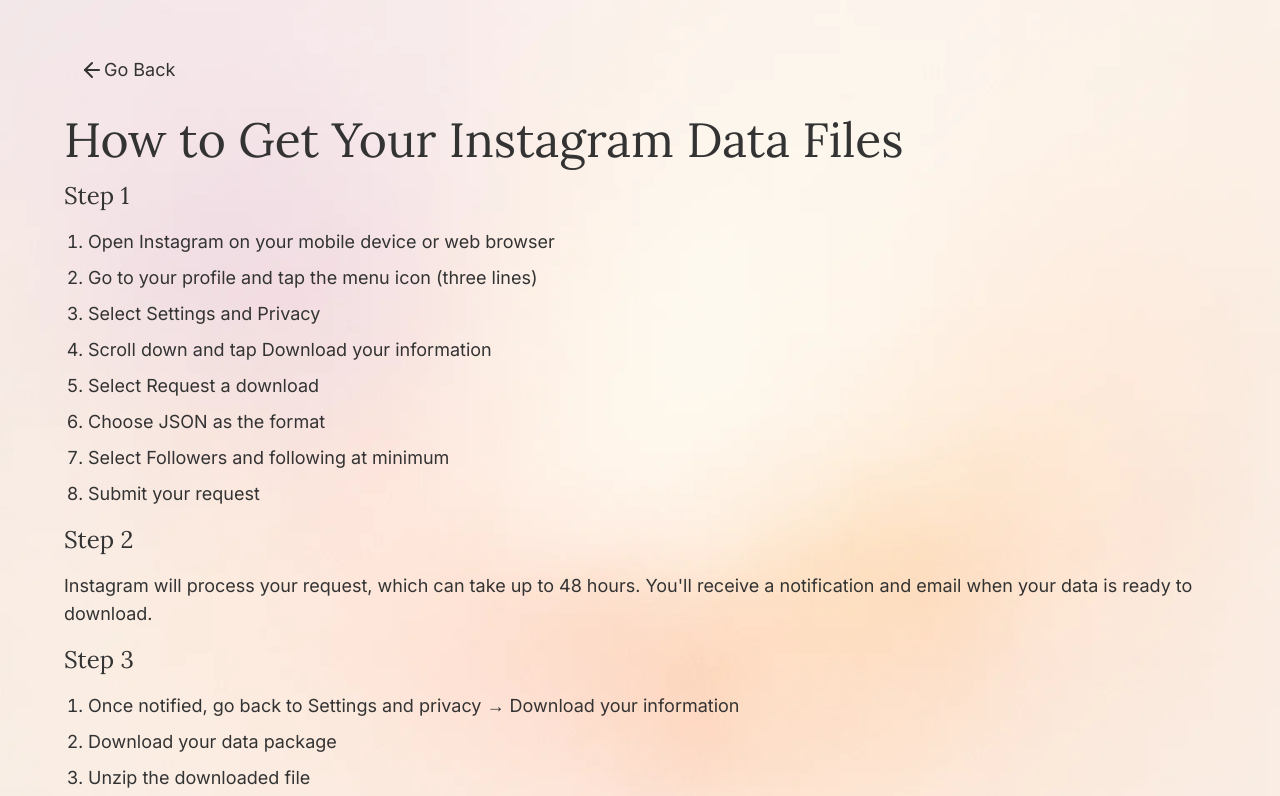
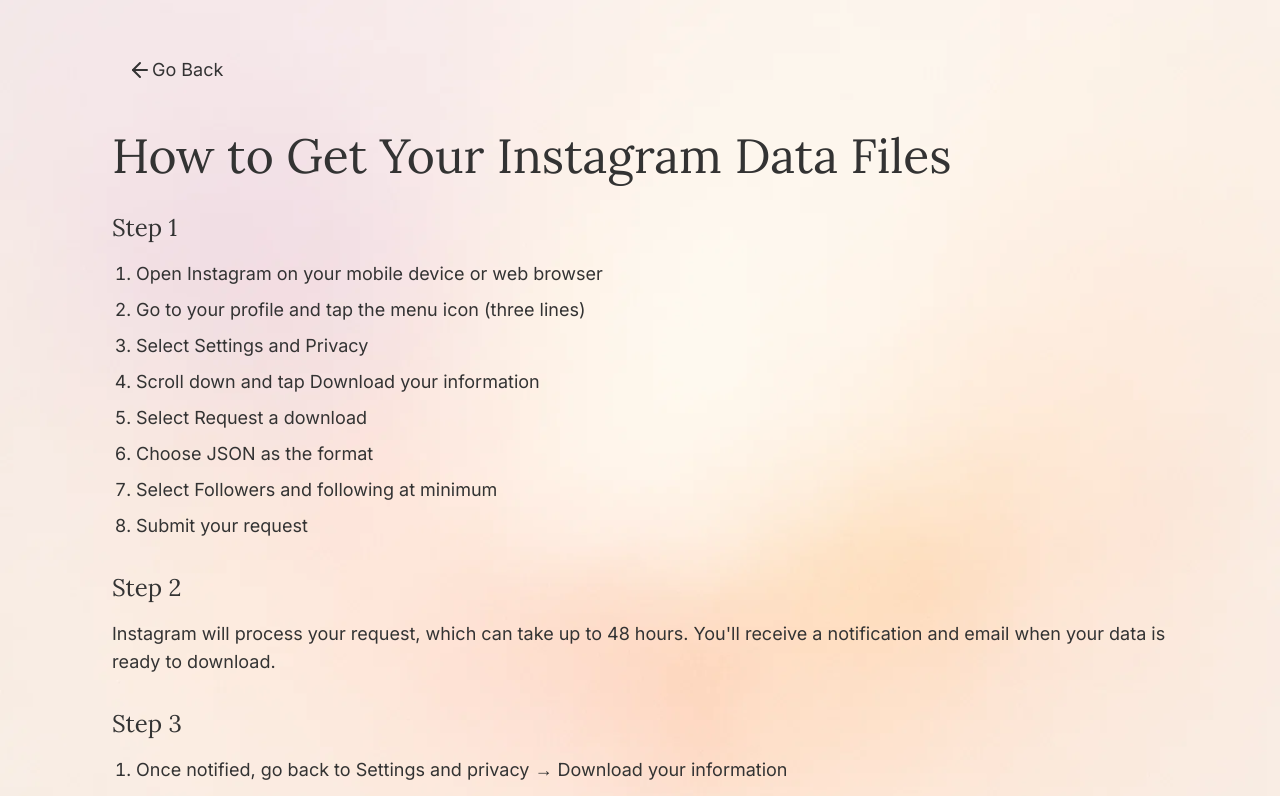
Before and after one commit to Eric-Zhang-Developer/follow-diff, a Next.js app: page /tutorial in a window 1280 px wide. Shown: the top 796 px of the page. Built offline with nearby package versions, Linux system fonts and the light colour scheme.

Commit message:
style: padding

```diff
--- a/src/app/tutorial/page.tsx
+++ b/src/app/tutorial/page.tsx
@@ -4,7 +4,7 @@ import { ArrowLeft } from "lucide-react";
 export default function Tutorial() {
   return (
     <div className="font-text text-primary flex min-h-screen flex-col px-2 pt-5 pb-4 md:px-4 md:pt-10">
-      <main className="container mx-auto flex flex-grow flex-col items-start gap-4 px-2 md:px-12">
+      <main className="container mx-auto flex flex-grow flex-col items-start gap-8 px-2 md:px-24">
         <Link
           href="/"
           className="inline-flex items-center self-start p-4 text-lg"
```
